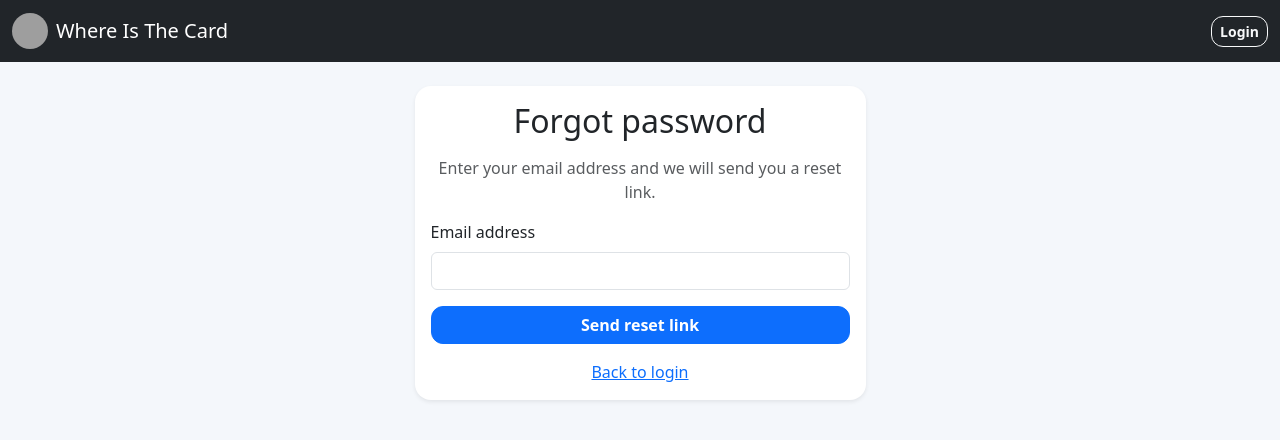
After one commit to ChiefMcGill/WhereIsTheCard, a Flask app: page /forgot-password in a window 1280 px wide. The commit adds this page. Shown: the top 440 px of the page. Run offline with Flask 3, Linux system fonts and the light colour scheme; parts of the project's set-up code (start-up, migrations or seed data) failed here and were passed over; grey boxes are pictures that could not be loaded.

Commit message:
Adding password reset flow

```diff
--- a/app/__init__.py
+++ b/app/__init__.py
@@ -12,7 +12,11 @@ def ensure_user_schema():
     columns = {column["name"] for column in inspector.get_columns("users")}
     if "must_change_password" not in columns:
         db.session.execute(text("ALTER TABLE users ADD COLUMN must_change_password BOOLEAN NOT NULL DEFAULT 0"))
-        db.session.commit()
+    if "password_reset_token" not in columns:
+        db.session.execute(text("ALTER TABLE users ADD COLUMN password_reset_token VARCHAR(255)"))
+    if "password_reset_expires_at" not in columns:
+        db.session.execute(text("ALTER TABLE users ADD COLUMN password_reset_expires_at DATETIME"))
+    db.session.commit()
 
 
 def ensure_checkout_schema():
--- a/app/routes.py
+++ b/app/routes.py
@@ -71,7 +71,11 @@ def register_routes(app):
     def dashboard():
         cards = Card.query.filter_by(active=True).order_by(Card.id).all()
         duration_options = _checkout_duration_options()
-        return render_template("dashboard.html", cards=cards, current_user=current_user, duration_options=duration_options)
+        card_history = {
+            card.id: sorted(card.checkouts, key=lambda item: item.checked_out_at or datetime.min, reverse=True)[:5]
+            for card in cards
+        }
+        return render_template("dashboard.html", cards=cards, current_user=current_user, duration_options=duration_options, card_history=card_history)
 
     @app.route("/login", methods=["GET", "POST"])
     def login():
@@ -120,6 +124,7 @@ def register_routes(app):
                 else:
                     current_user.set_password(new_password)
                     current_user.must_change_password = False
+                    current_user.clear_password_reset_token()
                     db.session.add(current_user)
                     db.session.commit()
                     log_event(current_user, "password_changed", "user", current_user.id, "Password changed via change-password flow")
@@ -127,6 +132,61 @@ def register_routes(app):
                     return redirect(url_for("checkout"))
 
         return render_template("change_password.html", must_change=current_user.must_change_password)
+
+    @app.route("/forgot-password", methods=["GET", "POST"])
+    def forgot_password():
+        if current_user.is_authenticated:
+            return redirect(url_for("checkout"))
+
+        if request.method == "POST":
+            email = (request.form.get("email") or "").strip().lower()
+            user = User.query.filter_by(email=email).first()
+            if user:
+                token = user.generate_password_reset_token()
+                db.session.add(user)
+                db.session.commit()
+                reset_url = url_for("reset_password", token=token, _external=True)
+                body = (
+                    f"Hi {user.name},\n\n"
+                    "You requested a password reset for Where Is The Card.\n"
+                    f"Use this link to reset your password: {reset_url}\n\n"
+                    "If you did not request this, you can ignore this email."
+                )
+                send_email("Reset your Where Is The Card password", body, user.email, sender=AppSetting.get("MAIL_FROM") or None)
+            flash("If an account exists for that email address, a password reset link has been sent.", "info")
+            return redirect(url_for("login"))
+
+        return render_template("forgot_password.html")
+
+    @app.route("/reset-password/<token>", methods=["GET", "POST"])
+    def reset_password(token):
+        if current_user.is_authenticated:
+            return redirect(url_for("checkout"))
+
+        user = User.query.filter_by(password_reset_token=token).first()
+        if user is None or user.password_reset_expires_at is None or user.password_reset_expires_at < local_now():
+            flash("This password reset link is invalid or has expired.", "danger")
+            return redirect(url_for("forgot_password"))
+
+        if request.method == "POST":
+            new_password = request.form.get("new_password") or ""
+            confirm_password = request.form.get("confirm_password") or ""
+
+            if len(new_password) < 6:
+                flash("Password must be at least 6 characters.", "warning")
+            elif new_password != confirm_password:
+                flash("Passwords do not match.", "warning")
+            else:
+                user.set_password(new_password)
+                user.must_change_password = False
+                user.clear_password_reset_token()
+                db.session.add(user)
+                db.session.commit()
+                log_event(user, "password_reset", "user", user.id, "Password reset via email link")
+                flash("Password reset successfully. You can now log in.", "success")
+                return redirect(url_for("login"))
+
+        return render_template("reset_password.html", token=token)
 
     @app.route("/logout")
     @login_required
@@ -500,6 +560,25 @@ def register_routes(app):
         cards = Card.query.order_by(Card.id).all()
         return render_template("admin_cards.html", cards=cards)
 
+    @app.route("/admin/cards/<int:card_id>/delete", methods=["POST"])
+    @login_required
+    def delete_card(card_id):
+        if current_user.role != "ADMIN":
+            abort(403)
+
+        card = Card.query.get_or_404(card_id)
+        if card.current_checkout is not None:
+            flash("Cannot delete a card that is currently checked out.", "warning")
+            return redirect(url_for("admin_cards"))
+
+        ExtensionRequest.query.filter_by(card_id=card.id).delete(synchronize_session=False)
+        Checkout.query.filter_by(card_id=card.id).delete(synchronize_session=False)
+        db.session.delete(card)
+        db.session.commit()
+        log_event(current_user, "card_deleted", "card", card.id, f"Deleted {card.name}")
+        flash("Card removed.", "success")
+        return redirect(url_for("admin_cards"))
+
     @app.route("/admin/settings", methods=["GET", "POST"])
     @login_required
     def admin_settings():
--- a/app/templates/dashboard.html
+++ b/app/templates/dashboard.html
@@ -79,7 +79,7 @@
                                 <details class="mt-3">
                                     <summary class="fw-semibold" style="cursor: pointer;">Card history</summary>
                                     <ul class="small mt-2 mb-0 ps-3">
-                                        {% for item in card.checkouts|sort(attribute='checked_out_at', reverse=True)[:5] %}
+                                        {% for item in card_history.get(card.id, []) %}
                                             <li>
                                                 {{ item.checked_out_at.strftime('%d %b %Y %H:%M') }} — {{ item.user.name }}
                                                 {% if item.returned_at %}
--- /dev/null
+++ b/app/templates/forgot_password.html
@@ -0,0 +1,22 @@
+{% extends 'base.html' %}
+{% block content %}
+<div class="row justify-content-center">
+    <div class="col-md-6 col-lg-5">
+        <div class="card shadow-sm border-0 rounded-4 p-3">
+            <h2 class="text-center mb-3">Forgot password</h2>
+            <p class="text-muted text-center">Enter your email address and we will send you a reset link.</p>
+            <form method="post" novalidate>
+                <input type="hidden" name="csrf_token" value="{{ csrf_token() }}">
+                <div class="mb-3">
+                    <label class="form-label" for="email">Email address</label>
+                    <input class="form-control" id="email" type="email" name="email" required>
+                </div>
+                <button class="btn btn-primary w-100" type="submit">Send reset link</button>
+            </form>
+            <div class="text-center mt-3">
+                <a href="{{ url_for('login') }}">Back to login</a>
+            </div>
+        </div>
+    </div>
+</div>
+{% endblock %}
--- a/app/templates/login.html
+++ b/app/templates/login.html
@@ -18,6 +18,9 @@
                     {{ form.password(class_='form-control', autocomplete='current-password') }}
                 </div>
                 <button class="btn btn-primary w-100" type="submit">Log in</button>
+                <div class="text-center mt-3">
+                    <a href="{{ url_for('forgot_password') }}">Forgot your password?</a>
+                </div>
             </form>
         </div>
     </div>
```
Also changed, not shown: app/models.py (+12 -0 lines), app/templates/reset_password.html (added, +22 -0 lines), tests/test_app.py (+34 -0 lines).
